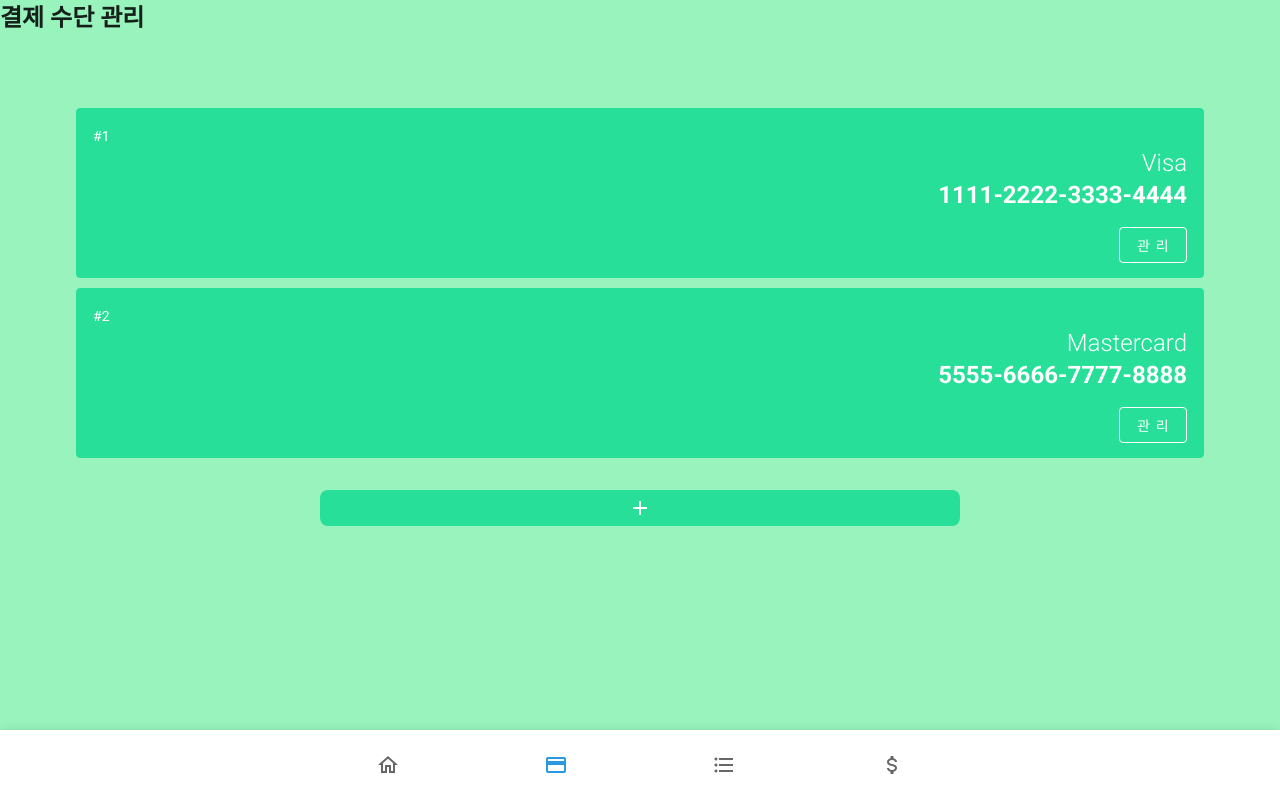
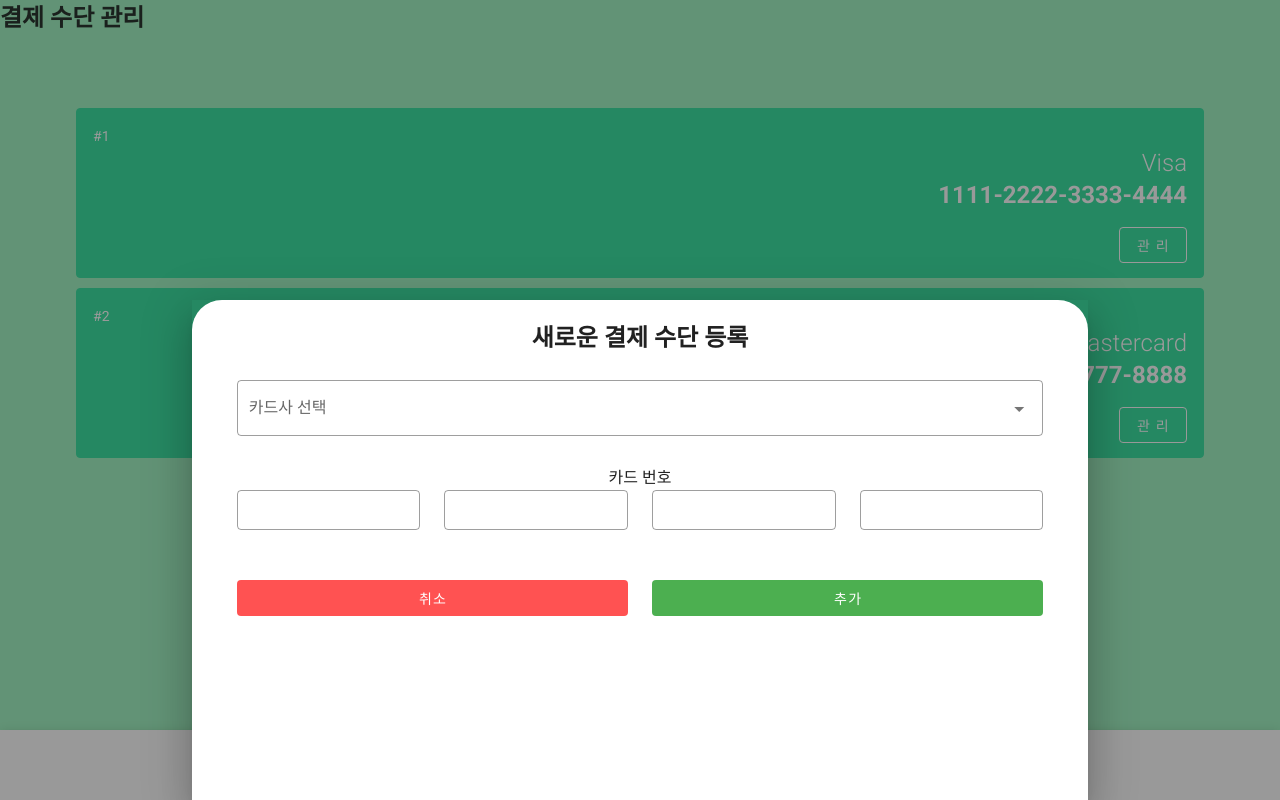
Before and after one commit to freckie/ntp-web, a Vue app: page /app/payments in a window 1280 px wide. Both pictures are taken after a click on the button 640 px from the left and 508 px from the top of the page. Built offline with nearby package versions, Linux system fonts and the light colour scheme.

Commit message:
Add: view Payments

```diff
--- a/src/components/Payments/PaymentCards.vue
+++ b/src/components/Payments/PaymentCards.vue
@@ -25,6 +25,7 @@
           <v-btn
             outlined
             color="white"
+            @click="openUpdatePaymentModal(idx)"
           >
             관&nbsp;리
           </v-btn>
@@ -54,6 +55,11 @@ export default {
         }
       ]
     }
+  },
+  methods: {
+    openUpdatePaymentModal(cardIdx) {
+      this.$emit('paymentCardsEvent', this.cards[cardIdx])
+    }
   }
 }
 </script>
--- a/src/views/Payments.vue
+++ b/src/views/Payments.vue
@@ -2,14 +2,101 @@
   <div id="payments">
     <div id="green-container">
       <h2>결제 수단 관리</h2>
-      <payment-cards id="payments-container"></payment-cards>
+
+      <payment-cards
+        @paymentCardsEvent="openUpdatePaymentModal"
+        id="payments-container"
+      >
+      </payment-cards>
 
       <div id="btn-container">
-        <v-btn id="btn-new" color="#28DF99" block depressed>
+        <v-btn id="btn-new" color="#28DF99" block depressed @click="newPaymentModal = true">
           <v-icon>mdi-plus</v-icon>
         </v-btn>
       </div>
     </div>
+
+    <!-- Modal for New Payment -->
+    <v-bottom-sheet
+      v-model="newPaymentModal"
+      inset
+    >
+      <v-sheet
+        class="text-center new-payment-sheet"
+        height="500px"
+      >
+        <div id="new-payment-inner">
+          <h2>새로운 결제 수단 등록</h2>
+          <br>
+          <v-select
+            :items="brands"
+            label="카드사 선택"
+            outlined
+          ></v-select>
+
+          <label for="cardNumbersRow">카드 번호</label>
+          <v-row name="cardNumbersRow">
+            <v-col
+              v-for="(item, idx) in cardNumbers"
+              :key="idx"
+              cols="3"
+            >
+              <v-text-field outlined dense v-model="cardNumbers[idx]"></v-text-field>
+            </v-col>
+          </v-row>
+
+          <v-row>
+            <v-col cols="6">
+              <v-btn block elevation="0" color="error">
+                취소
+              </v-btn>
+            </v-col>
+
+            <v-col cols="6">
+              <v-btn block elevation="0" color="success">
+                추가
+              </v-btn>
+            </v-col>
+          </v-row>
+        </div>
+      </v-sheet> <!-- End of new-payment-sheet -->
+    </v-bottom-sheet> <!-- End of newPaymentModal -->
+
+    <!-- Modal for Updating Payment -->
+    <v-bottom-sheet
+      v-model="updatePaymentModal"
+      inset
+    >
+      <v-sheet
+        class="text-center update-payment-sheet"
+        height="500px"
+      >
+        <div id="update-payment-inner">
+          <h2>결제 수단 관리</h2>
+          <br>
+
+          <div class="text-left">
+            <p class="title">{{ cardForManaging.company }} || {{ cardForManaging.brand }}</p>
+            <p class="headline">{{ cardForManaging.number }}</p>
+            <p class="headline">등록일 : {{ cardForManaging.registration }}</p>
+          </div>
+
+          <v-row>
+            <v-col cols="6">
+              <v-btn block elevation="0" color="error">
+                삭제
+              </v-btn>
+            </v-col>
+
+            <v-col cols="6">
+              <v-btn block elevation="0" color="success">
+                닫기
+              </v-btn>
+            </v-col>
+          </v-row>
+        </div>
+      </v-sheet> <!-- End of update-payment-modal -->
+    </v-bottom-sheet> <!-- End of updatePaymentModal -->
   </div>
 </template>
 
@@ -19,6 +106,42 @@ export default {
   name: 'Payments',
   components: {
     PaymentCards
+  },
+  data: () => {
+    return {
+      newPaymentModal: false,
+      updatePaymentModal: false,
+      cardNumbers: ['', '', '', ''],
+      brands: [
+        {
+          text: '카드 브랜드를 선택해주세요.',
+          value: '',
+          disabled: true
+        },
+        {
+          text: 'Visa',
+          value: 'visa',
+          disabled: false
+        },
+        {
+          text: 'MasterCard',
+          value: 'mastercard',
+          disabled: false
+        },
+        {
+          text: 'UnionPay',
+          value: 'unionpay',
+          disabled: false
+        }
+      ],
+      cardForManaging: {}
+    }
+  },
+  methods: {
+    openUpdatePaymentModal(card) {
+      this.updatePaymentModal = true;
+      this.cardForManaging = card;
+    }
   }
 }
 </script>
@@ -48,4 +171,24 @@ export default {
     }
   }
 }
+
+.new-payment-sheet {
+  padding-top: 20px;
+  border-radius: 30px 30px 0 0;
+
+  #new-payment-inner {
+    width: 90%;
+    margin: 0 auto;
+  }
+}
+
+.update-payment-sheet {
+  padding-top: 20px;
+  border-radius: 30px 30px 0 0;
+
+  #update-payment-inner {
+    width: 90%;
+    margin: 0 auto;
+  }
+}
 </style>
```
